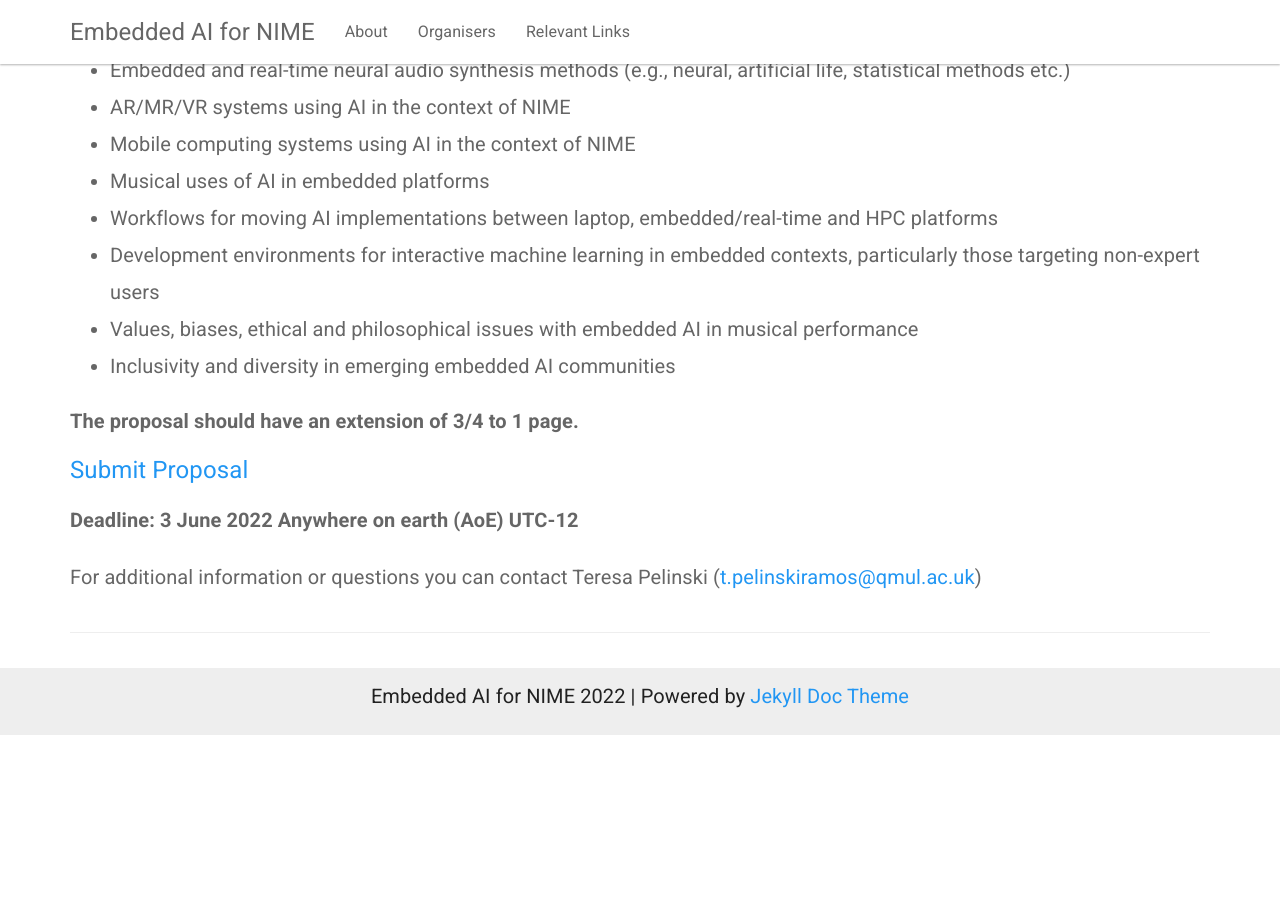
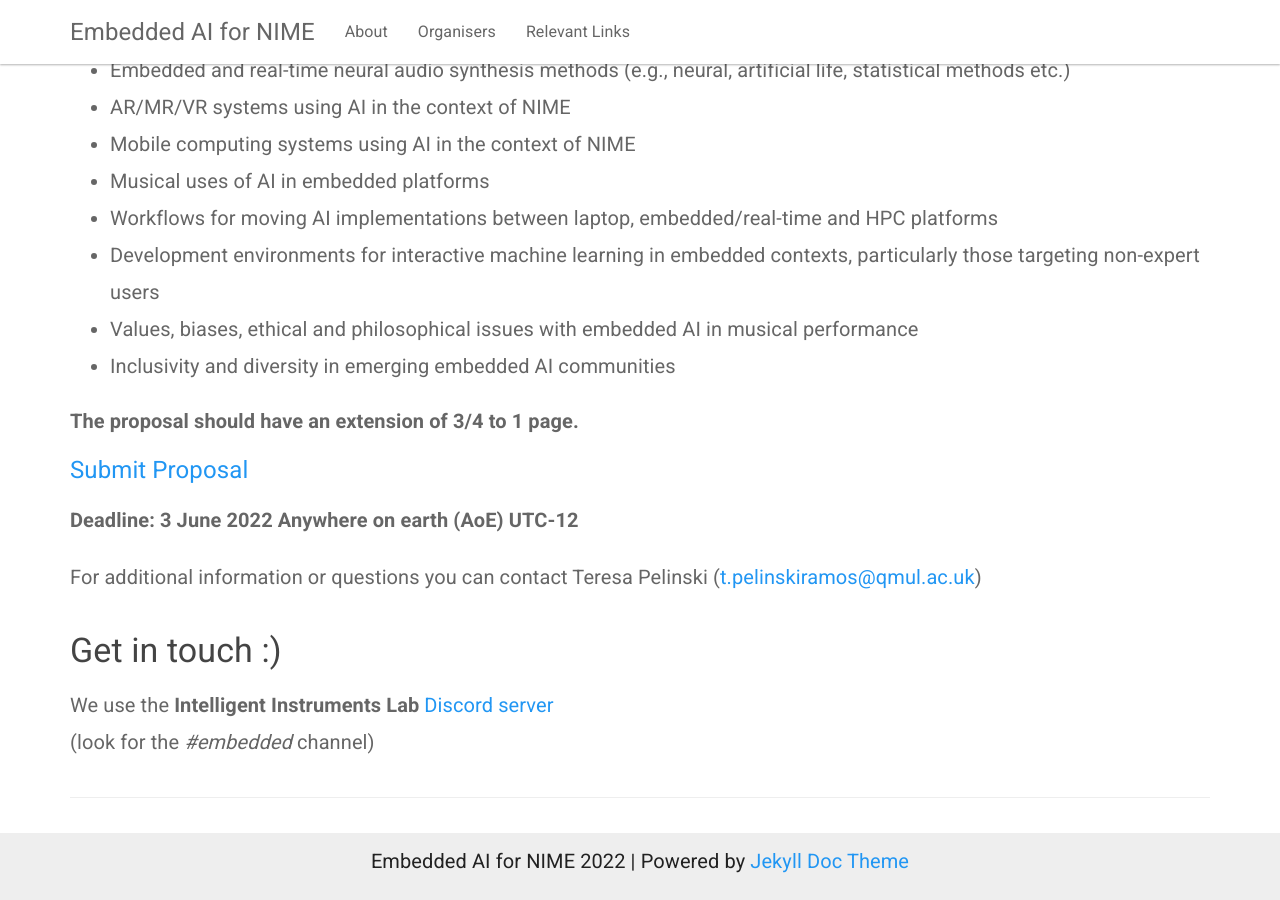
Before and after one commit to embedded-ai-for-nime/embedded-ai-for-nime.github.io, a Jekyll site: the page built from index.html, in a window 1280 px wide and 900 px high, scrolled down 1472 px. Built offline with Jekyll 4.4.1, drawn with Linux system fonts in a browser that asks for light colours; before the commit the page ends 2207 px from its top, so only the background shows below that.

Commit message:
Minor updates

```diff
--- a/index.html
+++ b/index.html
@@ -37,7 +37,7 @@ layout: default
 <div class="container">
 
       </p>
-    <h3 class="header-light regular-pad">Call for contributions</h2>
+    <h3 class="header-light regular-pad">Call for contributions</h3>
       <p>
 
       We are welcoming proposal submissions in the form of extended abstracts, explaining the content of the proposed talk and its relevance for the workshop. Successful submissions’ abstracts will be published in online proceedings. The proposal can be for a demo, a poster presentation, a progress report, a short paper presentation... anything of relevance to the topic of Embedded AI for NIME that fits in 10 minutes.
@@ -73,5 +73,13 @@ layout: default
 
       For additional information or questions you can contact Teresa Pelinski (<a href="mailto:t.pelinskiramos@qmul.ac.uk">t.pelinskiramos@qmul.ac.uk</a>)
 
-    <hr>
 </div>
+
+<div class="container">
+<h3 class="header-light regular-pad">Get in touch :)</h3>
+
+We use the <b>Intelligent Instruments Lab</b> <a href="https://discord.gg/fY9GYMebtJ">Discord server</a>
+<br>(look for the <i>#embedded</i> channel)
+
+<hr>
+</div>
```
Also changed, not shown: _docs/relevant_links.md (+0 -4 lines).
